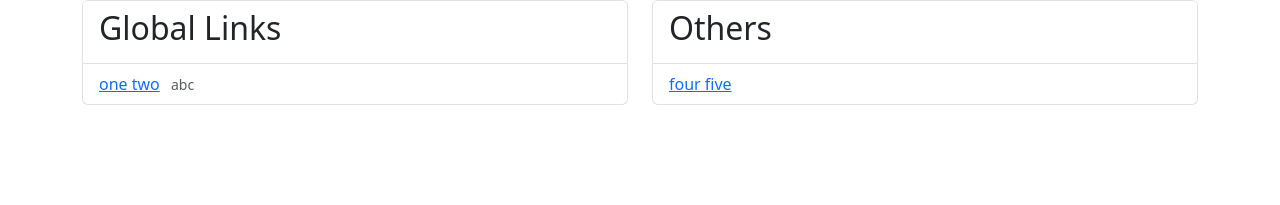
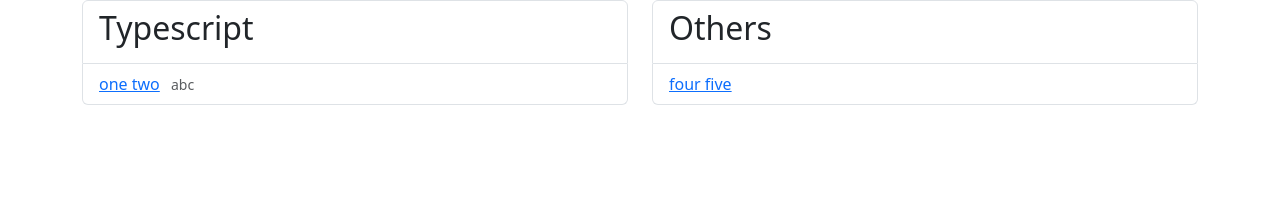
Before and after one commit to pgdesjardins/homepage, a Jekyll site: the page built from index.html, in a window 1280 px wide. Shown: the top 205 px of the page. Built offline with Jekyll 4.4.1, drawn with Linux system fonts in a browser that asks for light colours.

Commit message:
update data

```diff
--- a/_data/hyperlinks.yml
+++ b/_data/hyperlinks.yml
@@ -1,4 +1,4 @@
-- label: Global Links
+- label: Typescript
   children:
     - title: one two
       url: https://google.com
```
